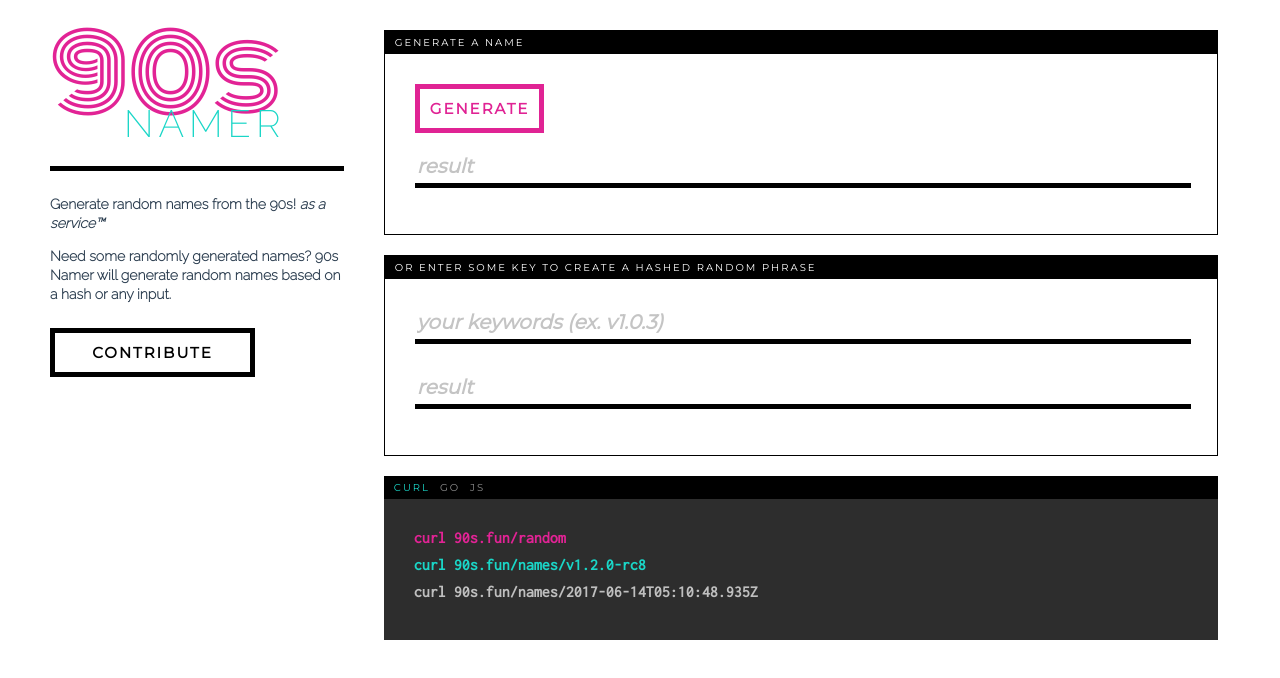
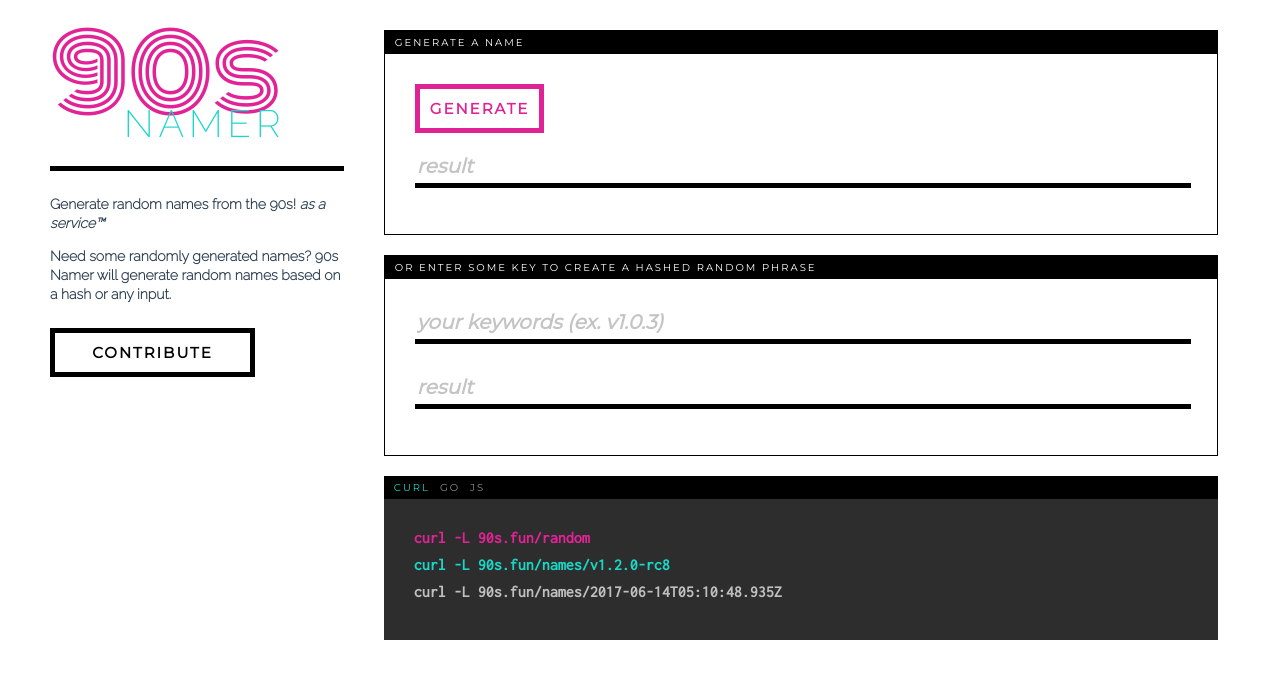
Before and after one commit to theRemix/Nineties-Namer, a Vue app in the folder ui/: page / in a window 1280 px wide. Shown: the top 678 px of the page. Built offline with nearby package versions, Linux system fonts and the light colour scheme.

Commit message:
update sample curl commands for https

```diff
--- a/ui/src/components/ApiTabPanel/content/ContentCurl.vue
+++ b/ui/src/components/ApiTabPanel/content/ContentCurl.vue
@@ -1,8 +1,8 @@
 <template>
   <div class="content-curl code">
-    <span class="code-syntax-pink curl">curl 90s.fun/random</span>
-    <span class="code-syntax-blue curl">curl 90s.fun/names/v1.2.0-rc8</span>
-    <span class="curl">curl 90s.fun/names/2017-06-14T05:10:48.935Z</span>
+    <span class="code-syntax-pink curl">curl -L 90s.fun/random</span>
+    <span class="code-syntax-blue curl">curl -L 90s.fun/names/v1.2.0-rc8</span>
+    <span class="curl">curl -L 90s.fun/names/2017-06-14T05:10:48.935Z</span>
   </div>
 </template>
 
```
